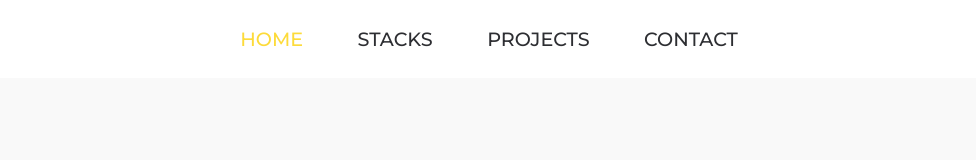
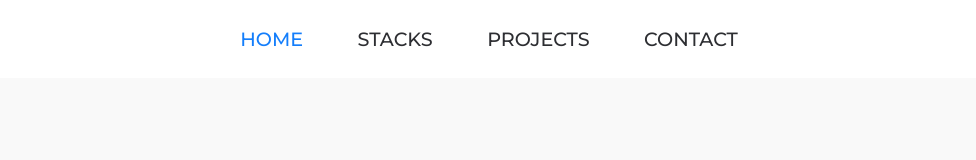
Before and after one commit to Thiagomartinsvieira/portfolio, a React (Vite) app: page / in a window 1280 px wide. In both pictures the pointer is over the link "HOME". Shown: the top 160 px of the page, without its empty margins (151-1127 px from the left). Built offline with nearby package versions, Linux system fonts and the light colour scheme.

Commit message:
change hover color in navbar

```diff
--- a/src/components/Nav/Nav.css
+++ b/src/components/Nav/Nav.css
@@ -42,5 +42,5 @@ body {
   }
 
   .navMenu a:hover {
-    color: #fddb3a;
+    color: #147EFB;
   }
```
